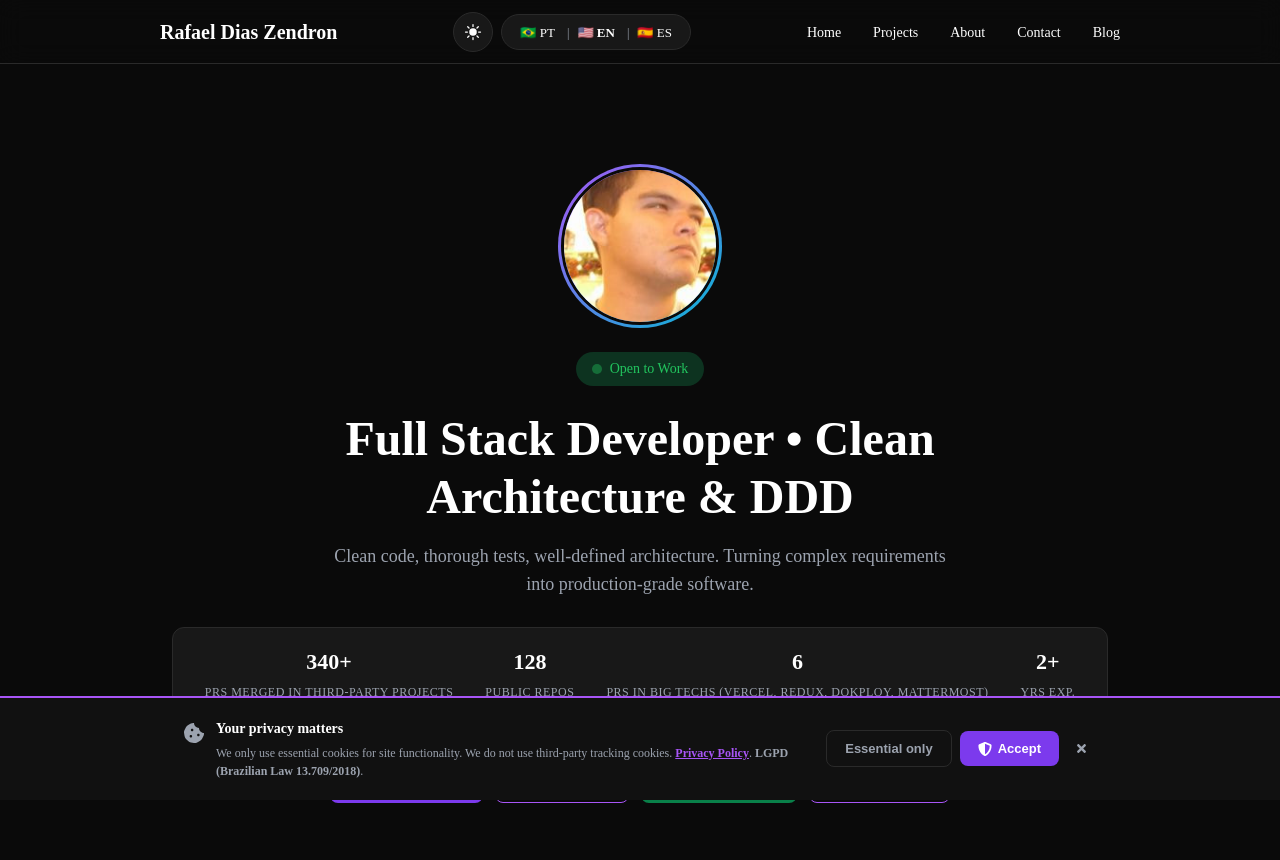
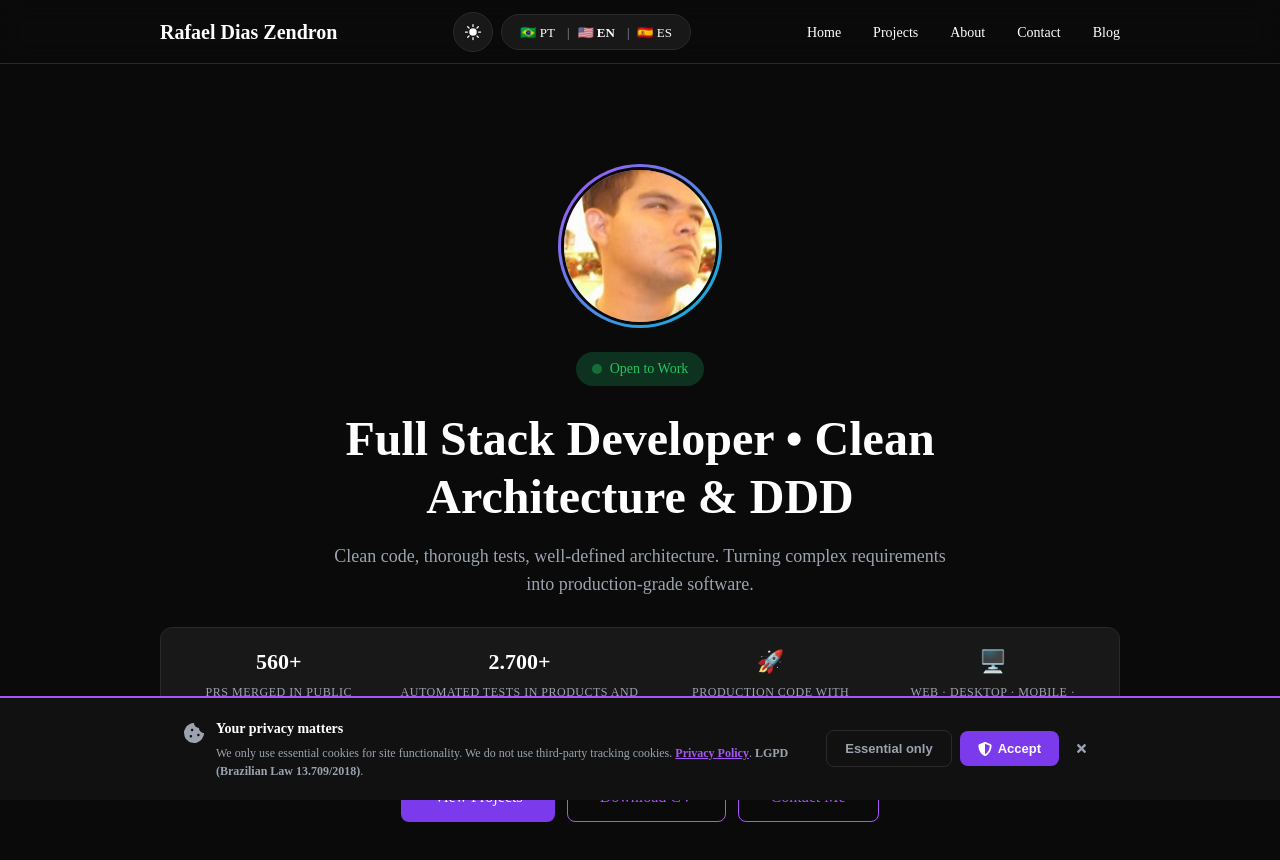
Before and after one commit to rafaumeu/portfolio_dev, a Next.js app: page / in a window 1280 px wide. Shown: the top 860 px of the page. Built offline with nearby package versions, Linux system fonts and the light colour scheme; no server answers.

Commit message:
feat(portfolio): prioriza experiência em produção
Atualiza hero com evidências de PRs, testes e plataformas; adiciona download do CV; prioriza PIANO e AGENVA; remove CTAs sem conversão. AGENVA fica como produto privado em desenvolvimento.

```diff
--- a/src/components/Hero.tsx
+++ b/src/components/Hero.tsx
@@ -10,10 +10,10 @@ export default function Hero() {
 	const stats = useGithubStats();
 
 	const STATS = [
-		{ key: "mergedThirdParty", value: formatPlus(stats.mergedThirdParty), icon: "🔀" },
-		{ key: "repos", value: `${stats.repos}`, icon: "📦" },
-		{ key: "bigTech", value: formatPlus(stats.bigTechMerged), icon: "🏆" },
-		{ key: "experience", value: "2+", icon: "⏱️" },
+		{ key: "mergedThirdParty", value: formatPlus(stats.mergedTotal), icon: "🔀" },
+		{ key: "tests", value: "2.700+", icon: "✅" },
+		{ key: "production", value: "🚀", icon: "" },
+		{ key: "platforms", value: "🖥️", icon: "" },
 	];
 
 	return (
@@ -57,18 +57,11 @@ export default function Hero() {
 					{t("hero.ctaProjects")}
 				</button>
 				<a
-					href="/blog"
+					href="/cv-rafael-zendron.pdf"
+					download="Rafael-Dias-Zendron-CV.pdf"
 					className="cta-secondary"
 				>
-					{t("hero.ctaBlog")}
-				</a>
-				<a
-					href="https://br.fiverr.com/rafaelzendron"
-					target="_blank"
-					rel="noopener noreferrer"
-					className="cta-fiverr"
-				>
-					{t("hero.ctaFiverr")}
+					{t("hero.ctaCV")}
 				</a>
 				<button
 					onClick={() =>
--- a/src/components/Projects.tsx
+++ b/src/components/Projects.tsx
@@ -15,7 +15,44 @@ interface Project {
 }
 
 const PROJECTS: Project[] = [
-	// --- Own Products & Projects ---
+	// --- Experiência & Contribuições em produtos (primeiro: produção > colaboração > próprio) ---
+	{
+		key: "pianoLouvorja",
+		tags: ["TypeScript", "Electron", "PWA", "Android/iOS", "Smart TV"],
+		github: "https://github.com/Piano-Louvor-JA/app",
+		demo: "https://pianolouvorja.com.br/",
+		image: "/images/piano-louvorja-hero.webp",
+		badges: ["~1.440 commits", "6 repos", "Em produção"],
+	},
+	{
+		key: "agenva",
+		tags: ["Hono", "Drizzle", "PostgreSQL", "Redis", "Asaas", "WhatsApp", "Flutter"],
+		github: "https://github.com/kidev-tec/api-myschedule",
+		image: "/images/agenva.svg",
+		badges: ["F0–F5 merged", "Billing Asaas"],
+	},
+	{
+		key: "hermesAgent",
+		tags: ["TypeScript", "AI Agent", "MCP", "Skills System"],
+		github: "https://github.com/nousresearch/hermes-agent",
+		image: "/images/hermes-agent.webp",
+	},
+	{
+		key: "omniroute",
+		tags: ["TypeScript", "LLM Proxy", "AI Router", "OpenAI-compatible"],
+		github: "https://github.com/diegosouzapw/OmniRoute",
+		image: "/images/omniroute.webp",
+		badges: ["18 PRs merged"],
+	},
+	{
+		key: "louvorja",
+		tags: ["TypeScript", "API", "Rate Limiting", "OpenAPI"],
+		github: "https://github.com/louvorja/api",
+		image: "/images/louvorja-api.webp",
+		badges: ["7 PRs merged"],
+	},
+
+	// --- Projetos próprios ---
 	{
 		key: "tesourosPortal",
 		tags: ["React", "PWA", "PostgreSQL", "Gamification"],
@@ -29,88 +66,11 @@ const PROJECTS: Project[] = [
 		image: "/images/estacio-prep.webp",
 	},
 	{
-		key: "ignitecall",
-		tags: ["Next.js", "OAuth", "Prisma", "TypeScript"],
-		demo: "https://ignitecall-app.vercel.app/",
-		image: "/images/ignitecall.webp",
-	},
-	{
-		key: "devStore",
-		tags: ["Next.js", "Stripe", "Tailwind", "SSR"],
-		demo: "https://devstorerdz.netlify.app/",
-		image: "/images/devstore.webp",
-	},
-	{
-		key: "forum",
-		tags: ["TypeScript", "Fastify", "DDD", "Clean Arch"],
-		demo: "https://web-ten-ashen-76.vercel.app/",
-		image: "/images/forum-v2.webp",
-	},
-	{
 		key: "hiremeAgent",
 		tags: ["Next.js 16", "AI", "CLI", "IMAP", "WebSocket"],
 		demo: "https://hireme-agent.vercel.app/",
 		image: "/images/hireme-agent.webp",
 	},
-	{
-		key: "testQubit",
-		tags: ["AI", "CLI", "TypeScript", "MCP", "Multi-language"],
-		demo: "https://testqubit.vercel.app/",
-		image: "/images/testqubit.webp",
-	},
-
-	// --- Open Source Contributions ---
-	{
-		key: "hermesAgent",
-		tags: ["TypeScript", "AI Agent", "MCP", "Skills System"],
-		github: "https://github.com/nousresearch/hermes-agent",
-		image: "/images/hermes-agent.webp",
-	},
-	{
-		key: "louvorjaMobile",
-		tags: ["Flutter", "i18n PT/EN/ES", "Offline-first", "WCAG AA"],
-		github: "https://github.com/Piano-Louvor-JA/apk",
-		image: "/images/louvorja-mobile.webp",
-		badges: ["31 PRs merged", "Play Store ready"],
-	},
-	{
-		key: "omniroute",
-		tags: ["TypeScript", "LLM Proxy", "AI Router", "OpenAI-compatible"],
-		github: "https://github.com/diegosouzapw/OmniRoute",
-		image: "/images/omniroute.webp",
-		badges: ["18 PRs merged"],
-	},
-	{
-		key: "pianoLouvorja",
-		tags: ["TypeScript", "Electron", "PWA", "Android/iOS", "Smart TV"],
-		github: "https://github.com/pianolouvorja/app",
-		demo: "https://pianolouvorja.com.br/",
-		image: "/images/piano-louvorja-hero.webp",
-		badges: ["71 PRs merged", "4 repositórios"],
-	},
-	{
-		key: "louvorja",
-		tags: ["TypeScript", "API", "Electron", "Desktop"],
-		github: "https://github.com/louvorja/api",
-		image: "/images/louvorja-api.webp",
-		badges: ["34 PRs merged", "4 repositórios"],
-	},
-	{
-		key: "openHive",
-		tags: ["MCP", "OAuth", "Multi-platform", "Brand-aware AI"],
-		github: "https://github.com/NetoNetoArreche/Projeto-Hive",
-		image: "/images/openhive.webp",
-	},
-
-	{
-		key: "jornadaDeserto",
-		tags: ["Next.js 16", "Three.js", "R3F", "TypeScript", "Gamepad"],
-		demo: "https://jornada-no-deserto.vercel.app/",
-		image: "/images/jornada.webp",
-	},
-
-	// --- Tools & Extensions ---
-	// rocketseat-extractor-v2 removido: repo 404 (privado/renomeado) — card só volta com repo público
 ];
 
 export default function Projects() {
--- a/src/i18n/locales/en-US.json
+++ b/src/i18n/locales/en-US.json
@@ -16,11 +16,15 @@
     "ctaFiverr": "Hire on Fiverr",
     "ctaContact": "Contact Me",
     "stats": {
-      "mergedThirdParty": "PRs merged in third-party projects",
+      "mergedThirdParty": "PRs merged in public projects",
       "repos": "Public Repos",
       "bigTech": "PRs in Big Techs (Vercel, Redux, Dokploy, Mattermost)",
-      "experience": "Yrs Exp."
-    }
+      "experience": "Yrs Exp.",
+      "tests": "Automated tests in products and projects",
+      "production": "Production code with real users",
+      "platforms": "Web · Desktop · Mobile · Smart TV"
+    },
+    "ctaCV": "Download CV"
   },
   "projects": {
     "title": "Featured Projects",
@@ -87,6 +91,10 @@
       "omniroute": {
         "name": "OmniRoute",
         "description": "18 merged PRs to OmniRoute: OpenAI-compatible LLM proxy with multi-provider routing, model fallback and performance optimizations."
+      },
+      "agenva": {
+        "name": "AGENVA — Scheduling",
+        "description": "Scheduling system for salons and barbershops (Kidev-Tec). F0–F5 shipped via merged PRs: Asaas checkout, WhatsApp confirmation, public slug link, reminders, blocks, waitlist and billing."
       }
     }
   },
--- a/src/i18n/locales/es-ES.json
+++ b/src/i18n/locales/es-ES.json
@@ -16,11 +16,15 @@
     "ctaFiverr": "Contratar en Fiverr",
     "ctaContact": "Contacto",
     "stats": {
-      "mergedThirdParty": "PRs merged en proyectos de terceros",
+      "mergedThirdParty": "PRs merged en proyectos públicos",
       "repos": "Repos públicos",
       "bigTech": "PRs en Big Techs (Vercel, Redux, Dokploy, Mattermost)",
-      "experience": "Años Exp."
-    }
+      "experience": "Años Exp.",
+      "tests": "Tests automatizados en productos y proyectos",
+      "production": "Código en producción con usuarios reales",
+      "platforms": "Web · Escritorio · Móvil · Smart TV"
+    },
+    "ctaCV": "Descargar CV"
   },
   "projects": {
     "title": "Proyectos Destacados",
@@ -87,6 +91,10 @@
       "omniroute": {
         "name": "OmniRoute",
         "description": "18 PRs merged en OmniRoute: proxy LLM OpenAI-compatible con enrutamiento multi-provider, fallback de modelos y optimizaciones de performance."
+      },
+      "agenva": {
+        "name": "AGENVA — Agendamiento",
+        "description": "Sistema de agendamiento para salones y barberías (Kidev-Tec). F0–F5 entregados vía PRs merged: checkout Asaas, confirmación por WhatsApp, enlace público por slug, recordatorios, bloqueos, lista de espera y billing."
       }
     }
   },
--- a/src/i18n/locales/pt-BR.json
+++ b/src/i18n/locales/pt-BR.json
@@ -16,11 +16,15 @@
     "ctaFiverr": "Contratar no Fiverr",
     "ctaContact": "Contato",
     "stats": {
-      "mergedThirdParty": "PRs merged em projetos de terceiros",
+      "mergedThirdParty": "PRs merged em projetos públicos",
       "repos": "Repos públicos",
       "bigTech": "PRs em Big Techs (Vercel, Redux, Dokploy, Mattermost)",
-      "experience": "Anos Exp."
-    }
+      "experience": "Anos Exp.",
+      "tests": "Testes automatizados em produtos e projetos",
+      "production": "Código em produção com usuários reais",
+      "platforms": "Web · Desktop · Mobile · Smart TV"
+    },
+    "ctaCV": "Baixar CV"
   },
   "projects": {
     "title": "Projetos em Destaque",
@@ -87,6 +91,10 @@
       "omniroute": {
         "name": "OmniRoute",
         "description": "18 PRs merged no OmniRoute: proxy LLM OpenAI-compatible com roteamento multi-provider, fallback de modelos e otimizações de performance."
+      },
+      "agenva": {
+        "name": "AGENVA — Agendamento",
+        "description": "Sistema de agendamento para salões e barbearias (Kidev-Tec). F0–F5 entregues via PRs merged: checkout Asaas, confirmação via WhatsApp, link público por slug, lembretes, bloqueios, lista de espera e billing."
       }
     }
   },
```
Also changed, not shown: public/images/agenva.svg (added), 1 other file (tests, documents, lock files or other folders).
